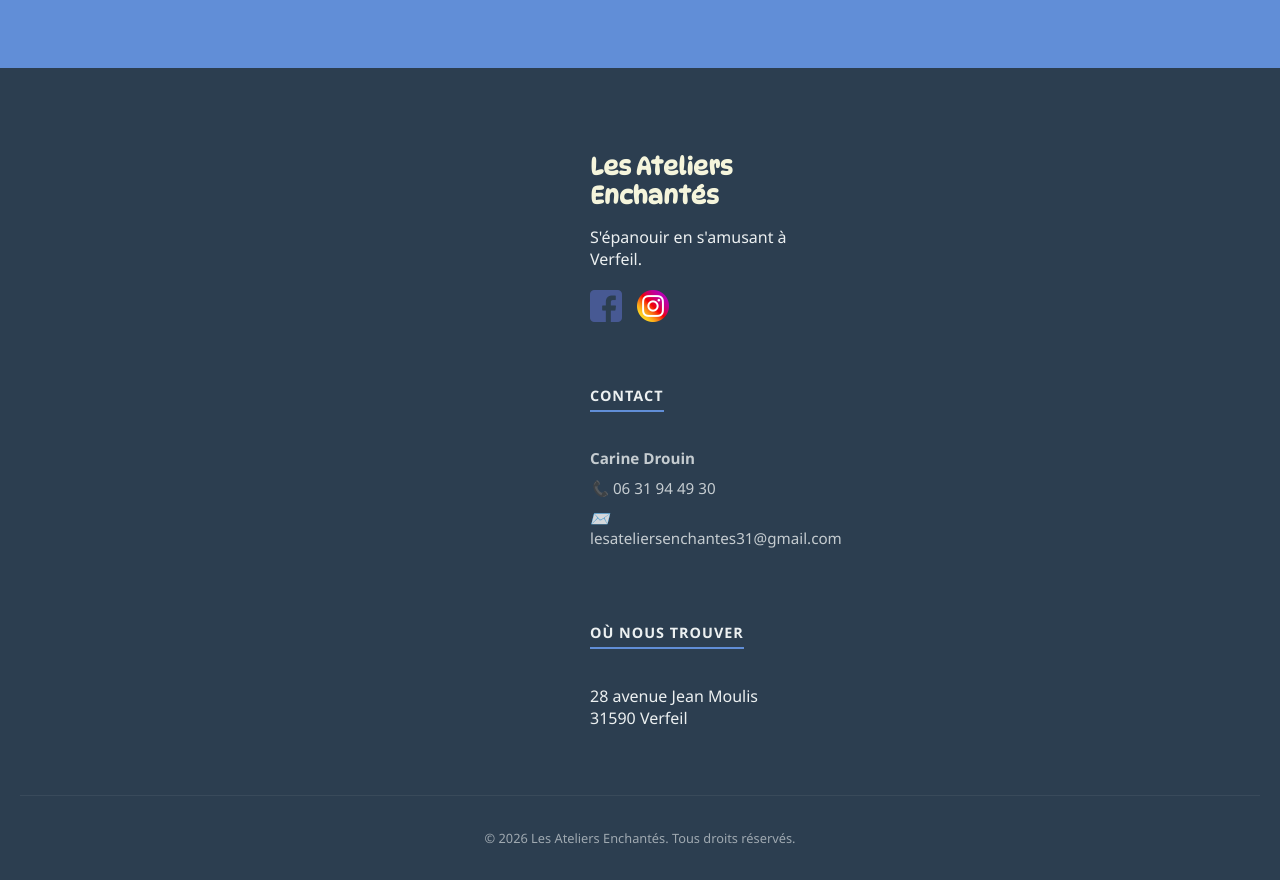
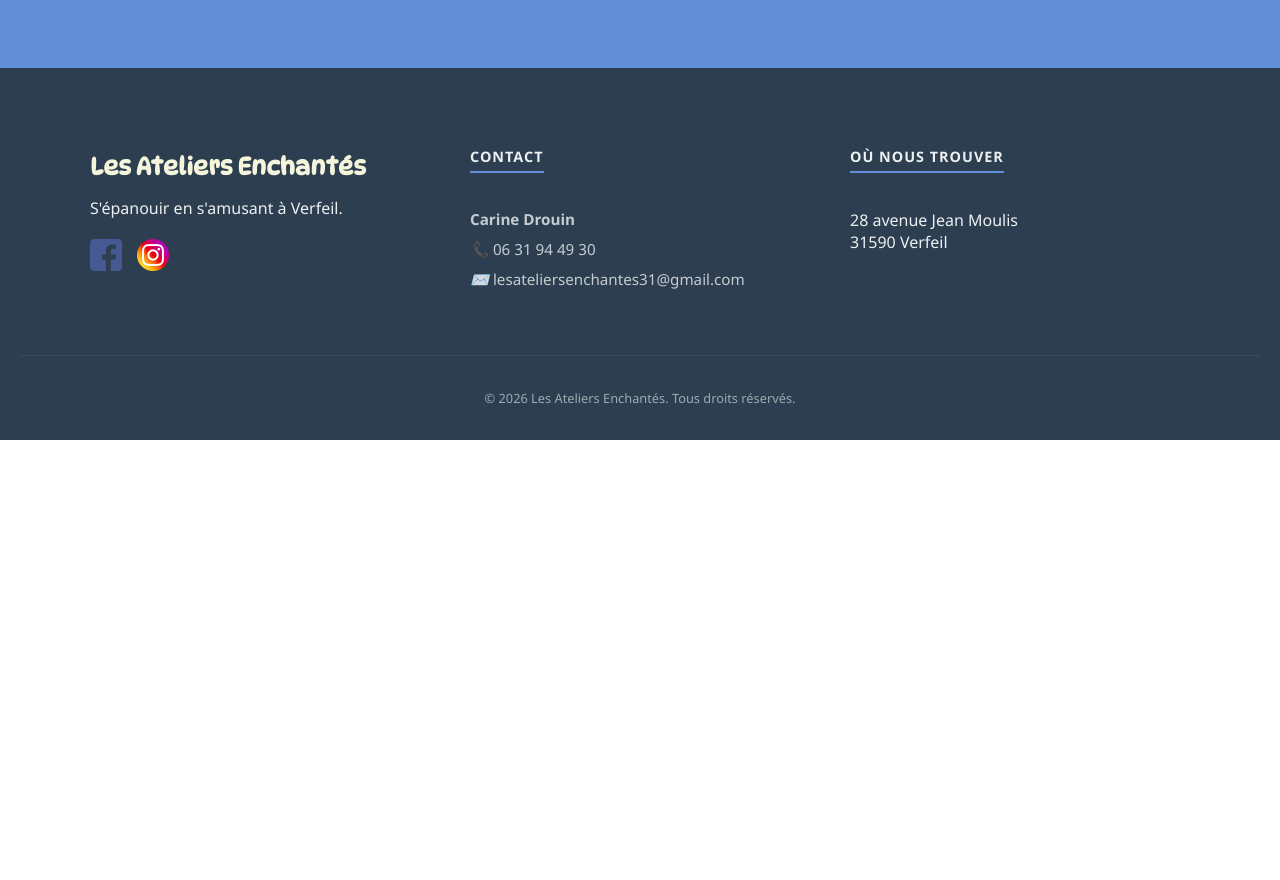
Before and after one commit to Novatka/ateliersenchant-swebsite, a Vue app: page / in a window 1280 px wide. Shown: the part 1700-2580 px from the top of the page. After the commit the page ends 2140 px from the top, so only its background shows below. Built offline with nearby package versions, Linux system fonts and the light colour scheme.

Commit message:
fix/footercenter

```diff
--- a/src/css/fotter.css
+++ b/src/css/fotter.css
@@ -6,7 +6,7 @@
 }
 
 .footer-container {
-    max-width: 100px;
+    max-width: 1100px;
     margin: 0 auto;
     display: flex;
     justify-content: space-between;
@@ -20,7 +20,7 @@
 }
 
 .footer-title {
-    font-family: 'DynaPuff', cursive; /* On garde ton style enfantin mais propre */
+    font-family: 'DynaPuff', cursive;
     font-size: 1.5rem;
     color: #f5f5dc;
     margin-bottom: 15px;
@@ -72,7 +72,6 @@
     opacity: 0.6;
 }
 
-/* Responsive : Tout centrer sur téléphone */
 @media (max-width: 768px) {
     .footer-container {
         flex-direction: column;
```
